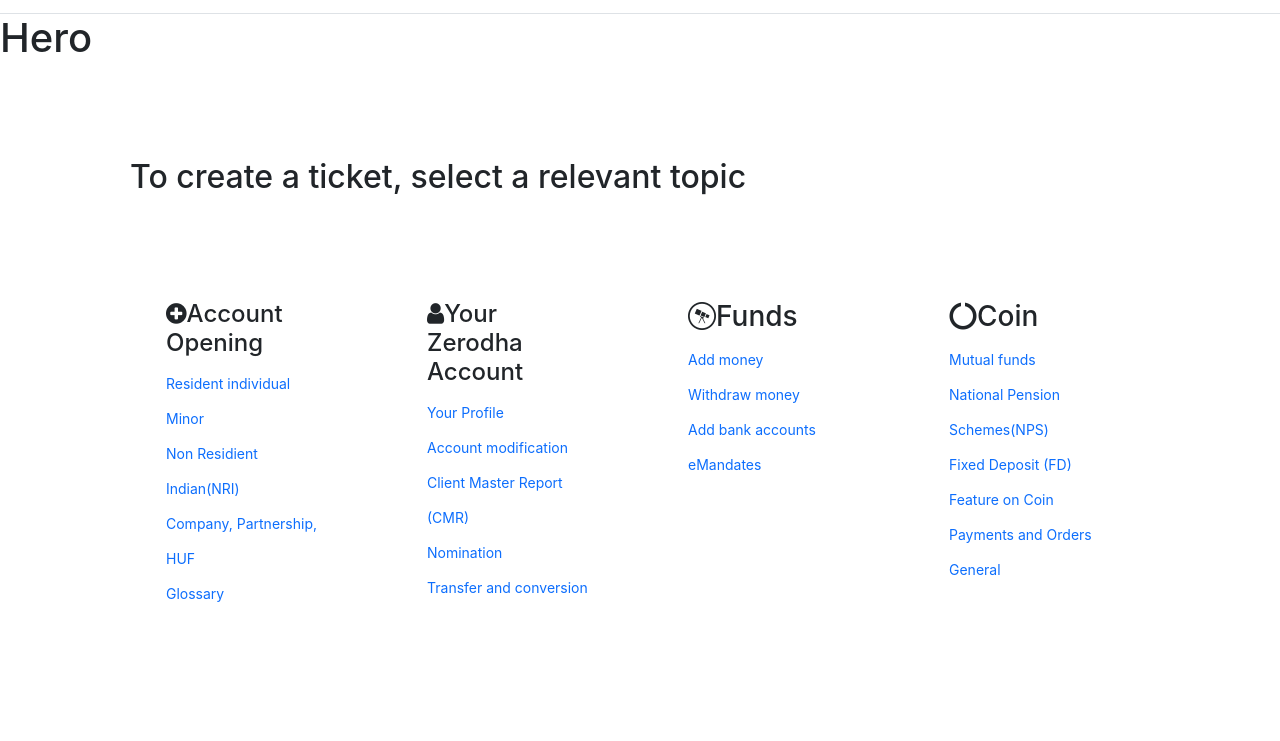
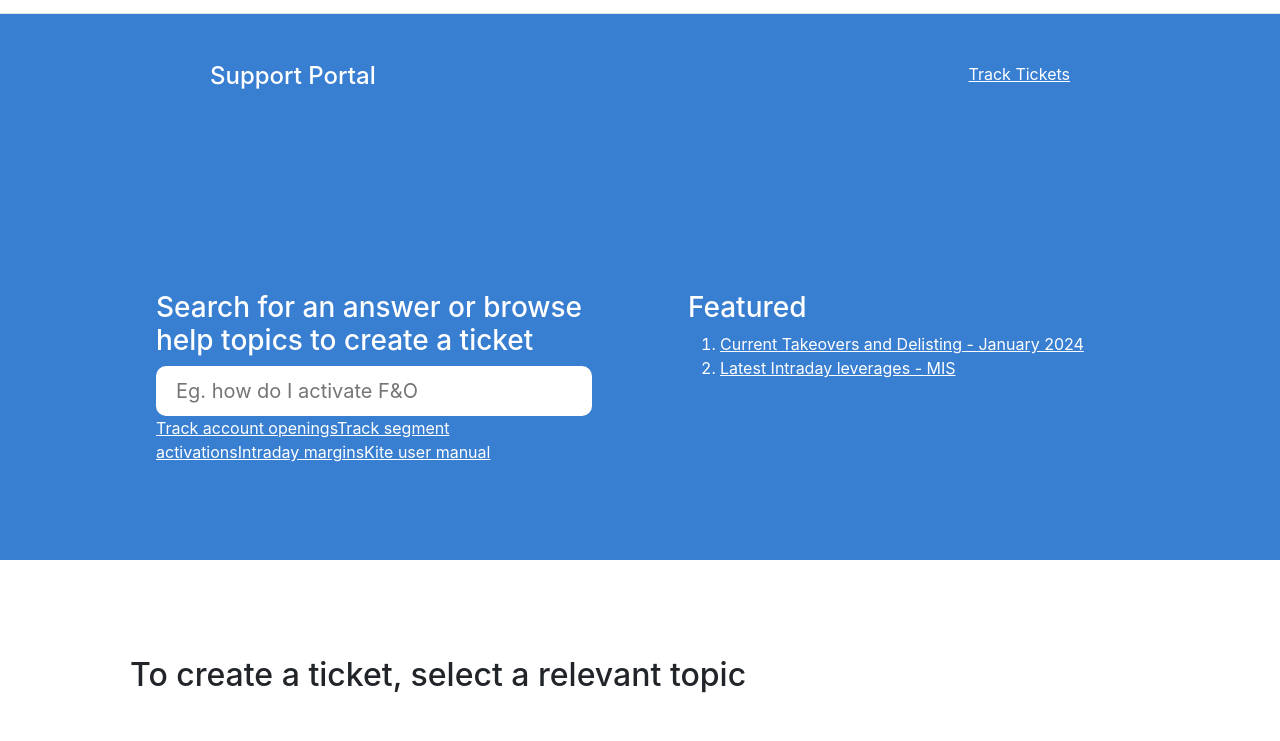
Before and after one commit to deepaksangwan09/Zerodha, a React app in the folder frontend/: page /support in a window 1280 px wide. Shown: the part 59-800 px from the top of the page. Built offline with nearby package versions, Linux system fonts and the light colour scheme.

Commit message:
support section layout

```diff
--- a/frontend/src/index.css
+++ b/frontend/src/index.css
@@ -15,3 +15,27 @@ code {
 .nav-link {
   margin-left: 40px;
 }
+
+#supportHero{
+  background-color: rgb(56, 126, 209);
+  color: white;
+}
+
+#supportHero a{
+  color: white;
+}
+
+#supportWrapper{
+  display: flex;
+  justify-content: space-between ;
+  margin: 0 150px;
+
+}
+
+#supportHero input{
+  padding: 10px 20px;
+  width: 100%;
+  font-size: 20px;
+  border-radius: 10px;
+  border: none;
+}
--- a/frontend/src/landing_page/support/Hero.js
+++ b/frontend/src/landing_page/support/Hero.js
@@ -1,9 +1,38 @@
-import React from 'react';
+import React from "react";
 
 function Hero() {
-    return (
-        <h1>Hero</h1>
-     );
+  return (
+    <section className="container-fluid" id="supportHero">
+      <div className=" p-5" id="supportWrapper">
+        <h4>Support Portal</h4>
+        <a href="">Track Tickets</a>
+      </div>
+      <div className="row p-5 m-5">
+        <div className="col-6 p-5 ">
+          <h1 className="fs-3">
+            Search for an answer or browse help topics to create a ticket
+          </h1>
+          <input placeholder="Eg. how do I activate F&O" />
+          <a href="">Track account openings</a>
+          <a href="">Track segment activations</a>
+          <a href="">Intraday margins</a>
+          <a href="">Kite user manual</a>
+        </div>
+        <div className="col-6 p-5">
+          <h1 className="fs-3">Featured</h1>
+          <ol>
+            <li>
+                <a href="">Current Takeovers and Delisting - January 2024</a> <br />
+            </li>
+            <li>
+                <a href="">Latest Intraday leverages - MIS</a>
+            </li>
+          </ol>
+
+        </div>
+      </div>
+    </section>
+  );
 }
 
 export default Hero;
```
